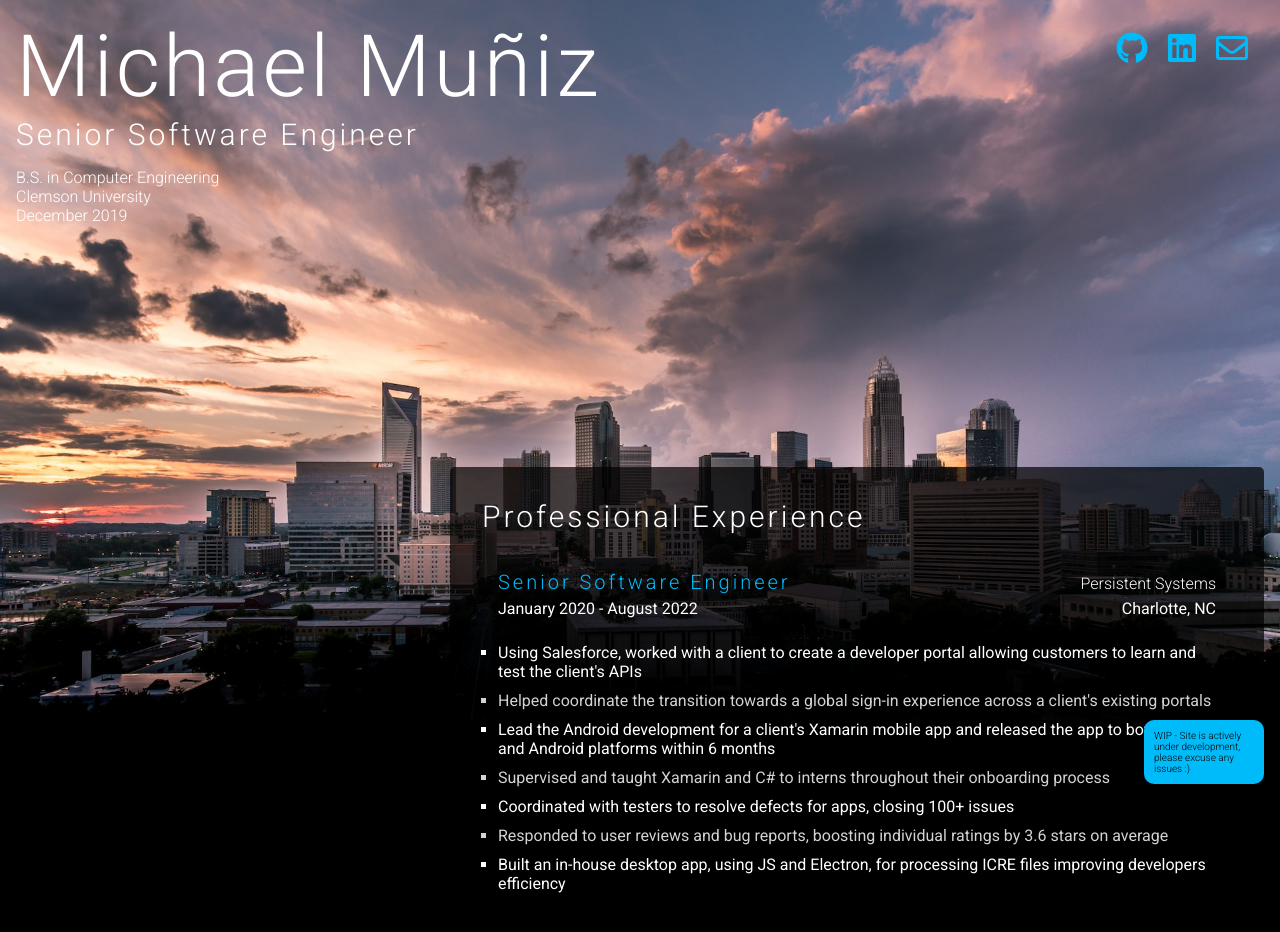
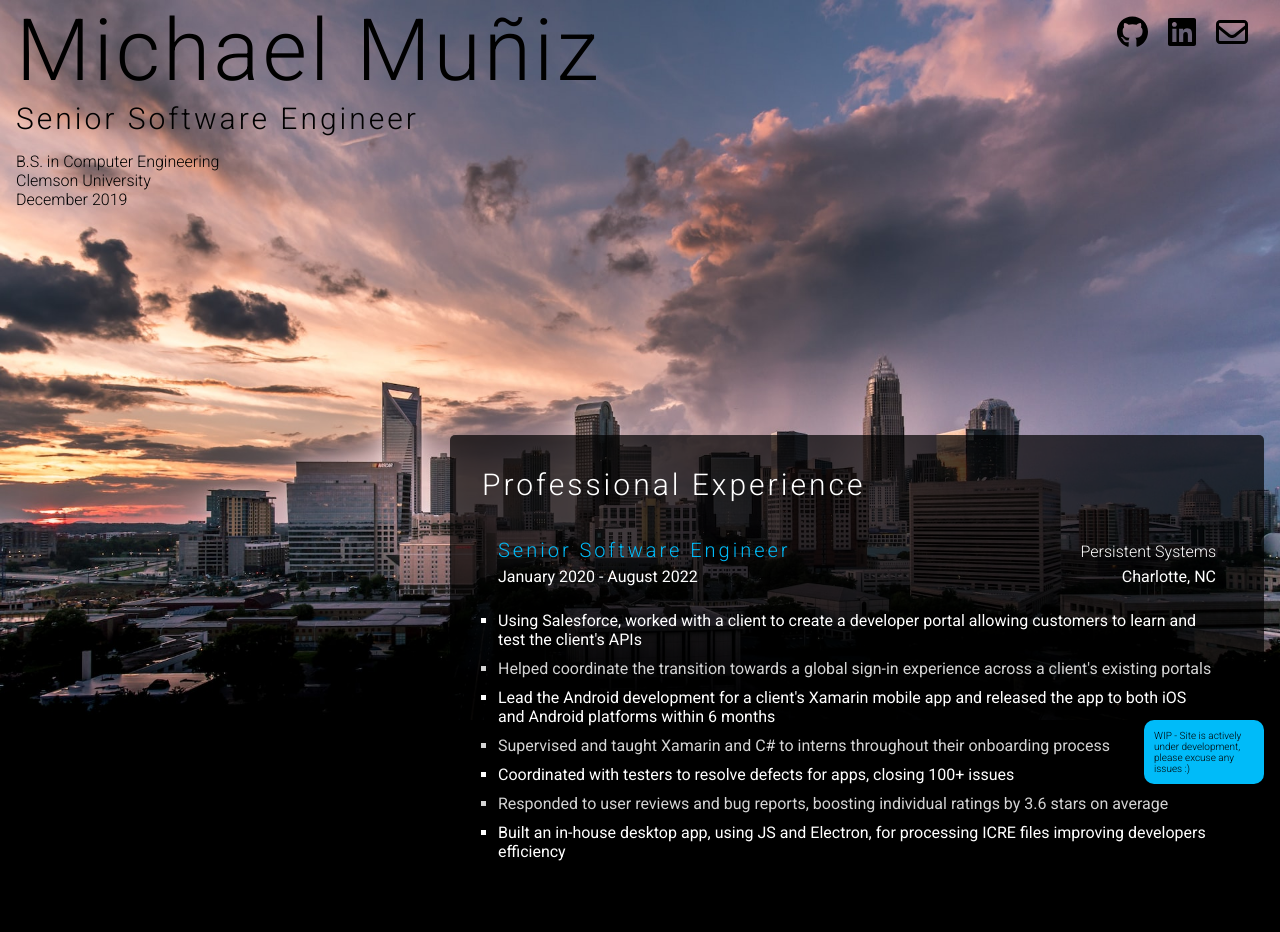
Before and after one commit to mcm218/resume-website, an Angular app: page / in a window 1280 px wide. Shown: the top 932 px of the page. Built offline with nearby package versions, Linux system fonts and the light colour scheme.

Commit message:
update angular and update header with text color changing on scroll

```diff
--- a/src/app/contact/contact.component.scss
+++ b/src/app/contact/contact.component.scss
@@ -3,10 +3,6 @@
   flex-direction: row-reverse;
   flex-wrap: wrap;
   gap: 20px;
-
-    .icon {
-        color: var(--blue);
-    }
 }
 
 @media screen and (max-width: 600px) {
--- a/src/app/header/header.component.scss
+++ b/src/app/header/header.component.scss
@@ -8,7 +8,7 @@ header {
 }
 
 #header-overlay {
-  padding: 16px;
+  padding: 0 16px;
   display: grid;
   grid-template-columns: auto auto;
 }
@@ -21,7 +21,7 @@ section {
   #header-overlay {
     grid-template-columns: auto;
     // border-radius: 10px;
-    background-color: rgba(0, 0, 0, 0.7);
+    // background-color: rgba(0, 0, 0, 0.7);
     padding: 10px;
   }
 }
--- a/src/app/header/header.component.ts
+++ b/src/app/header/header.component.ts
@@ -67,6 +67,21 @@ export class HeaderComponent implements AfterViewInit {
       // Set the offset element's height
       this.offsetElement.nativeElement.style.height =
         headerNativeElement.offsetHeight.toString() + 'px';
+
+      // Initialize font colors
+
+      // Update font colors
+
+      // Get the distance the user has scrolled so far
+      let scrollDistance = window.pageYOffset;
+
+      // Calculate the percent towards the final scroll distance
+      let scrollPercent = scrollDistance / this.finalScrollDistance;
+      // Cap scroll percent at 1
+      scrollPercent = scrollPercent > 1 ? 1 : scrollPercent;
+
+      let colorValue = 255 * scrollPercent;
+      this.headerElement.nativeElement.style.color = `rgba(${colorValue},${colorValue},${colorValue},1)`;
     }
   }
 
@@ -92,6 +107,10 @@ export class HeaderComponent implements AfterViewInit {
 
     // Update the header height
     this.headerElement.nativeElement.style.height = newHeaderHeight + 'px';
+
+    // Update font colors
+    let colorValue = 255 * scrollPercent;
+    this.headerElement.nativeElement.style.color = `rgba(${colorValue},${colorValue},${colorValue},1)`;
 
     // Update transparency of any hideOnScroll elements
     this.hideOnScrollElements.forEach((element) => {
--- a/src/styles.scss
+++ b/src/styles.scss
@@ -87,3 +87,7 @@ li {
 ul {
   padding-left: 0;
 }
+
+a:-webkit-any-link {
+    color: inherit;
+}
```
Also changed, not shown: package.json (+18 -18 lines), 2 other files (tests, documents, lock files or other folders). Lines whose indentation alone changed are shown as unchanged.
